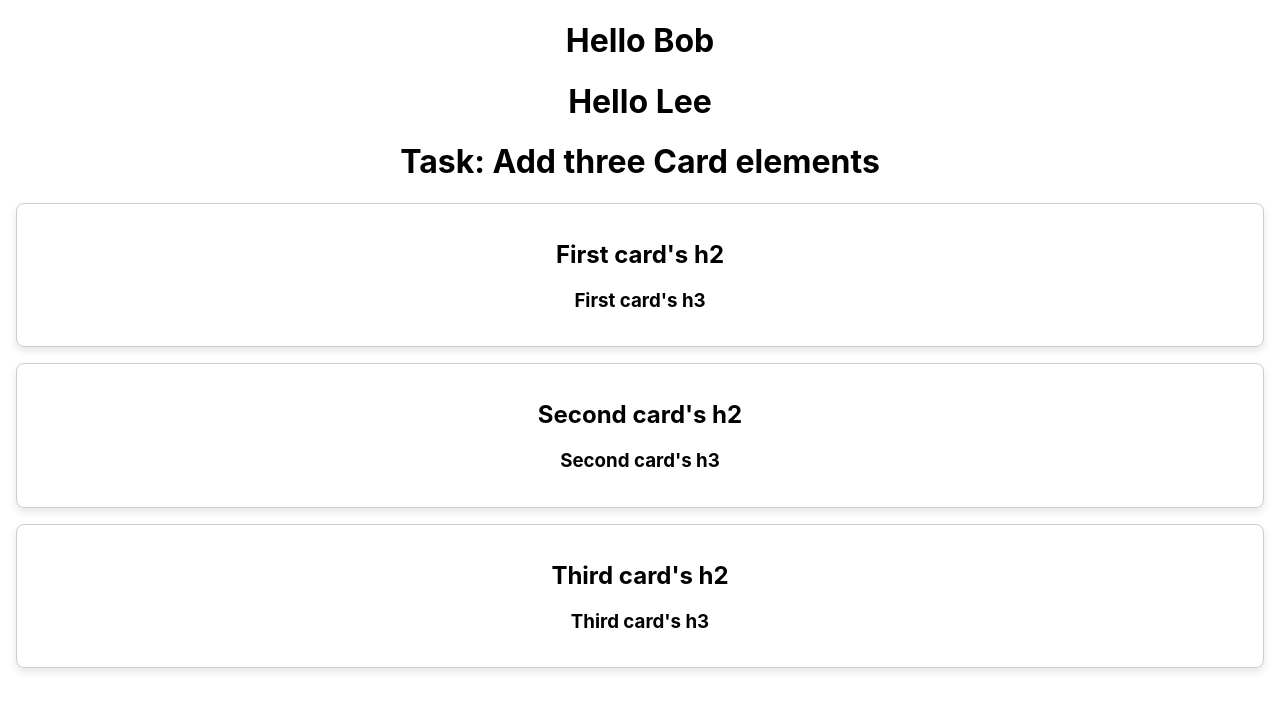
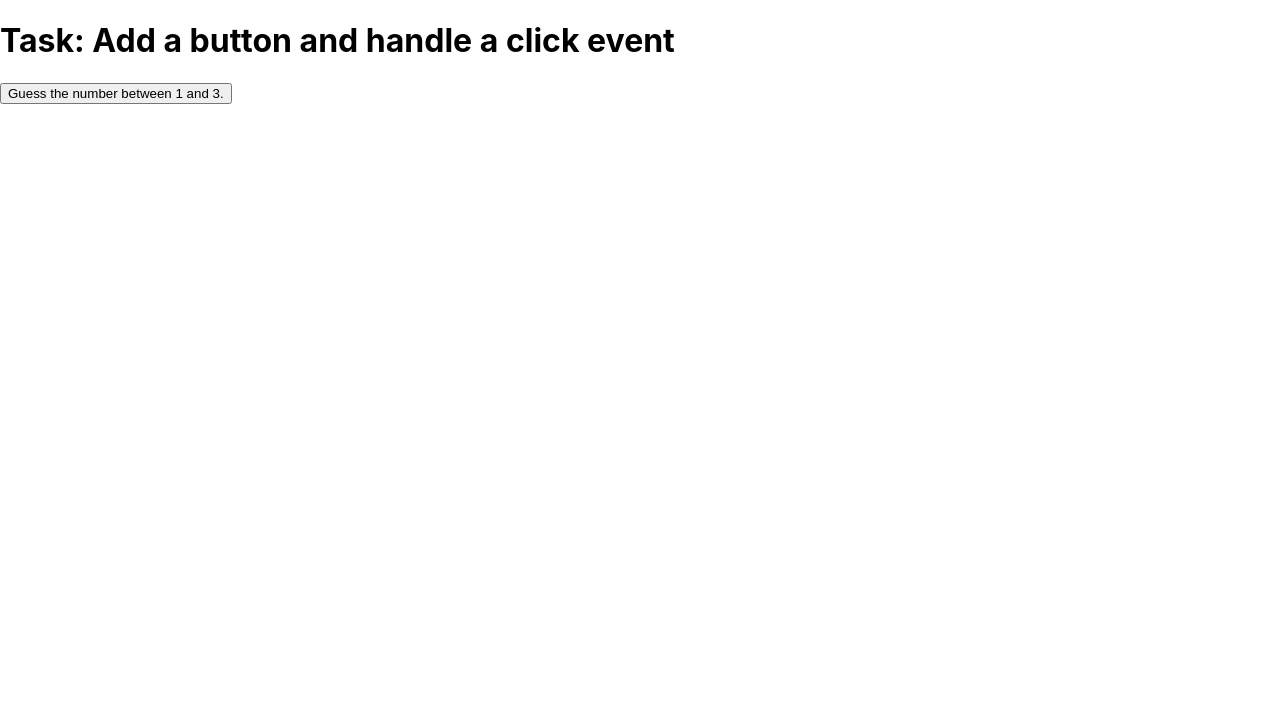
Before and after one commit to ByronLuke/META-FE-Cert, a React (Create React App) app: page / in a window 1280 px wide. Shown: the top 710 px of the page. Built offline with nearby package versions, Linux system fonts and the light colour scheme.

Commit message:
events module

```diff
--- a/src/App.js
+++ b/src/App.js
@@ -1,17 +1,18 @@
 import './App.css';
-import Heading from './components/Heading';
-import Card from './components/Card';
 
 function App() {
+    function handleClick(){
+        let randomNum = Math.floor(Math.random()*3)+1;
+        console.log(randomNum)
+        let userInput = prompt('type a number');
+        alert(`Computer number: ${randomNum}, Your guess: ${userInput}`);
+    }
   return (
-    <div className="App">
-        <Heading firstName="Bob"/>
-        <Heading firstName="Lee"/>
-        <h1>Task: Add three Card elements</h1>
-        <Card h2="First card's h2" h3="First card's h3"/>
-        <Card h2="Second card's h2" h3="Second card's h3"/>
-        <Card h2="Third card's h2" h3="Third card's h3"/>
-    </div>
+    <div>
+      <h1>Task: Add a button and handle a click event</h1>
+      <button onClick={handleClick}>Guess the number between 1 and 3. </button>
+    </div>
+
   );
 }
 
--- a/src/components/Card.js
+++ b/src/components/Card.js
@@ -1,8 +1,12 @@
 function Card(props) {
+    function sayHi(){
+        console.log("Hi!")
+    }
     return (
         <div className="card">
             <h2>{props.h2}</h2>
             <h3>{props.h3}</h3>
+            <button onClick={sayHi}>  I wanna say hi</button>
         </div>
     );
 };
--- a/src/components/Heading.js
+++ b/src/components/Heading.js
@@ -1,7 +1,9 @@
 
 function Heading(props){
     return(
-      <h1>Hello {props.firstName}</h1>
+      <div>
+              <h1>Task: Add a button and handle a click event</h1>
+      </div>
     )
   }
 
```
